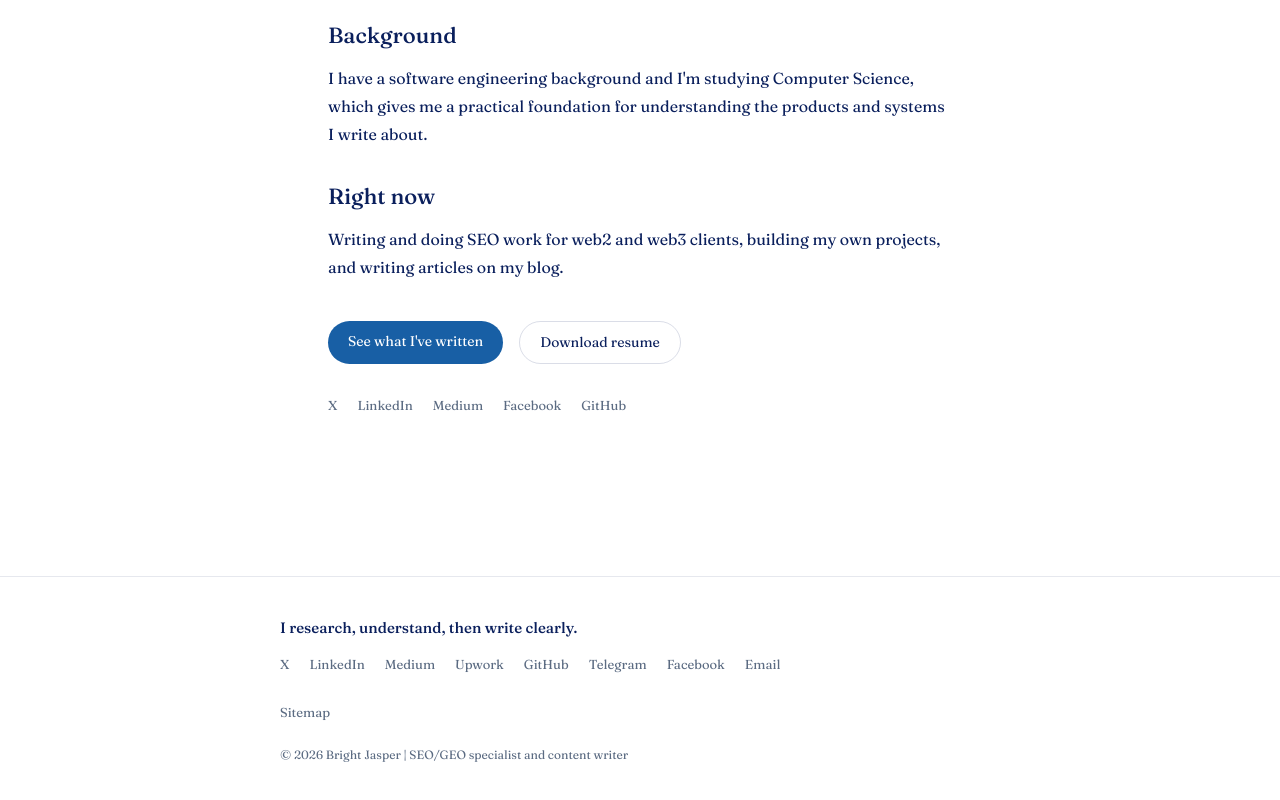
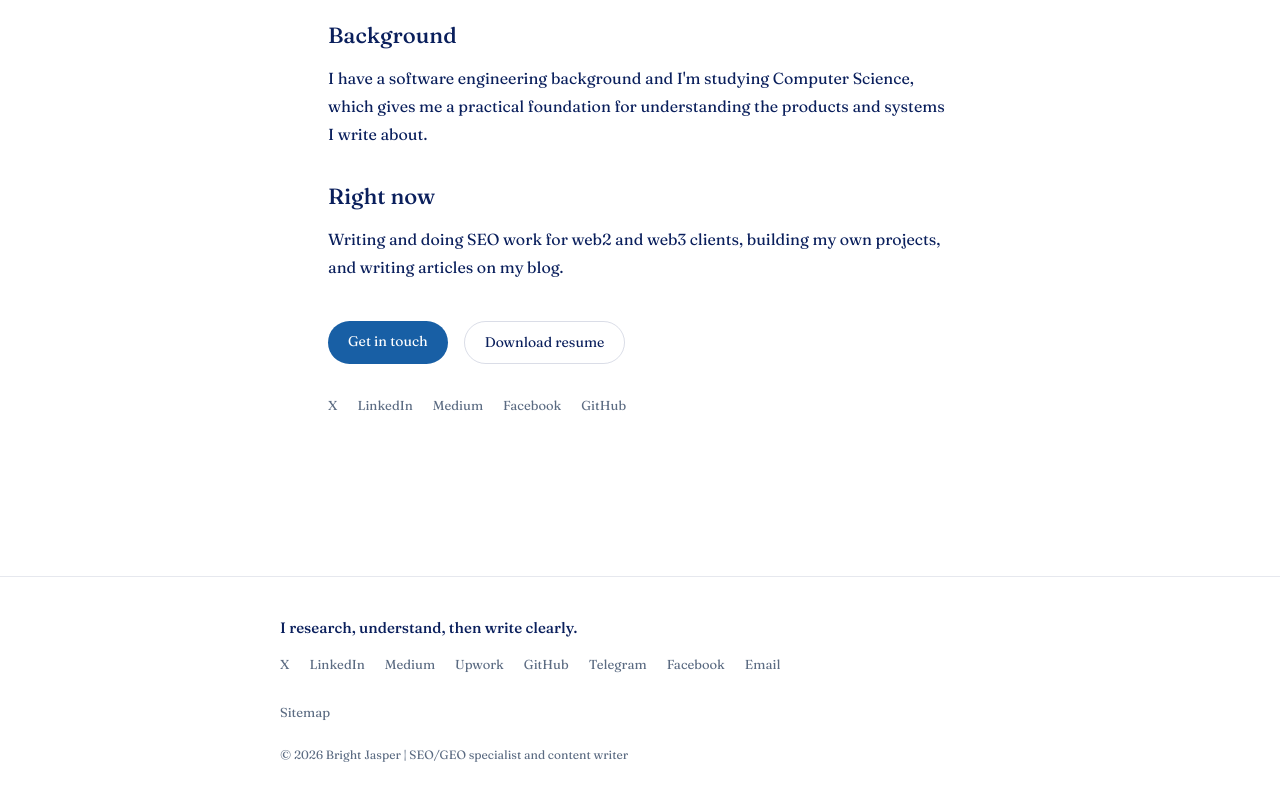
Before and after one commit to Aura-pix/bright-jasper, a Next.js app: page /about in a window 1280 px wide. Shown: the part 1427-2227 px from the top of the page. Built offline with nearby package versions, Linux system fonts and the light colour scheme.

Commit message:
Update link and text for contact section

```diff
--- a/app/about/page.js
+++ b/app/about/page.js
@@ -118,10 +118,10 @@ export default function AboutPage() {
 
       <div className="mt-10 flex flex-wrap gap-4">
         <Link
-          href="/writing-samples"
+          href="/contact"
           className="text-[14px] px-5 py-2.5 rounded-full bg-accent text-white hover:opacity-90"
         >
-          See what I've written
+          Get in touch
         </Link>
 
         <ResumeButton />
```
